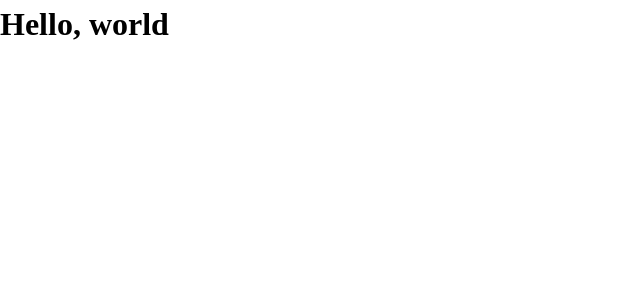
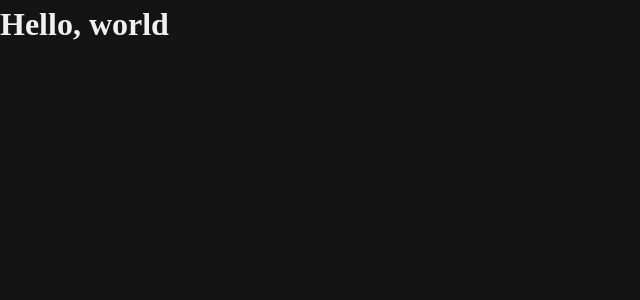
Before and after one commit to nicholascannon/notes-webapp-lnd, a React app in the folder app/: page / in a window 1280 px wide. Shown: the top 300 px of the page, without its empty margins (0-640 px from the left). Built offline with nearby package versions, Linux system fonts and the light colour scheme.

Commit message:
Dark mode

```diff
--- a/app/src/theme/CSSReset.tsx
+++ b/app/src/theme/CSSReset.tsx
@@ -2,12 +2,13 @@ import { Global, css } from '@emotion/react';
 
 export const CSSReset = () => (
     <Global
-        styles={() => css`
+        styles={(theme) => css`
             /* Box sizing rules */
             *,
             *::before,
             *::after {
                 box-sizing: border-box;
+                color: ${theme.colors.foreground};
             }
 
             /* Remove default margin */
@@ -40,6 +41,7 @@ export const CSSReset = () => (
                 min-height: 100vh;
                 text-rendering: optimizeSpeed;
                 line-height: 1.5;
+                background-color: ${theme.colors.background};
             }
 
             /* A elements that don't have a class get default styles */
--- a/app/src/theme/theme.ts
+++ b/app/src/theme/theme.ts
@@ -1,17 +1,60 @@
-import { Theme } from '@emotion/react';
-
-export const theme: Theme = {
+export const theme = {
     colors: {
-        foreground: '#fff',
-        background: '#000',
+        foreground: '#f0f0f0',
+        background: '#141414',
+        greys: ['#a3a3a3', '#333333', '#242424'],
     },
-};
+    space: {
+        px: '1px',
+        0.5: '0.125rem',
+        1: '0.25rem',
+        1.5: '0.375rem',
+        2: '0.5rem',
+        2.5: '0.625rem',
+        3: '0.75rem',
+        3.5: '0.875rem',
+        4: '1rem',
+        5: '1.25rem',
+        6: '1.5rem',
+        7: '1.75rem',
+        8: '2rem',
+        9: '2.25rem',
+        10: '2.5rem',
+        12: '3rem',
+        14: '3.5rem',
+        16: '4rem',
+        20: '5rem',
+        24: '6rem',
+        28: '7rem',
+        32: '8rem',
+        36: '9rem',
+        40: '10rem',
+        44: '11rem',
+        48: '12rem',
+        52: '13rem',
+        56: '14rem',
+        60: '15rem',
+        64: '16rem',
+        72: '18rem',
+        80: '20rem',
+        96: '24rem',
+    },
+    borderRadius: {
+        radii: {
+            none: '0',
+            sm: '0.125rem',
+            base: '0.25rem',
+            md: '0.375rem',
+            lg: '0.5rem',
+            xl: '0.75rem',
+            '2xl': '1rem',
+            '3xl': '1.5rem',
+            full: '9999px',
+        },
+    },
+} as const;
 
 declare module '@emotion/react' {
-    export interface Theme {
-        colors: {
-            foreground: string;
-            background: string;
-        };
-    }
+    type MyTheme = typeof theme;
+    export interface Theme extends MyTheme {}
 }
```
